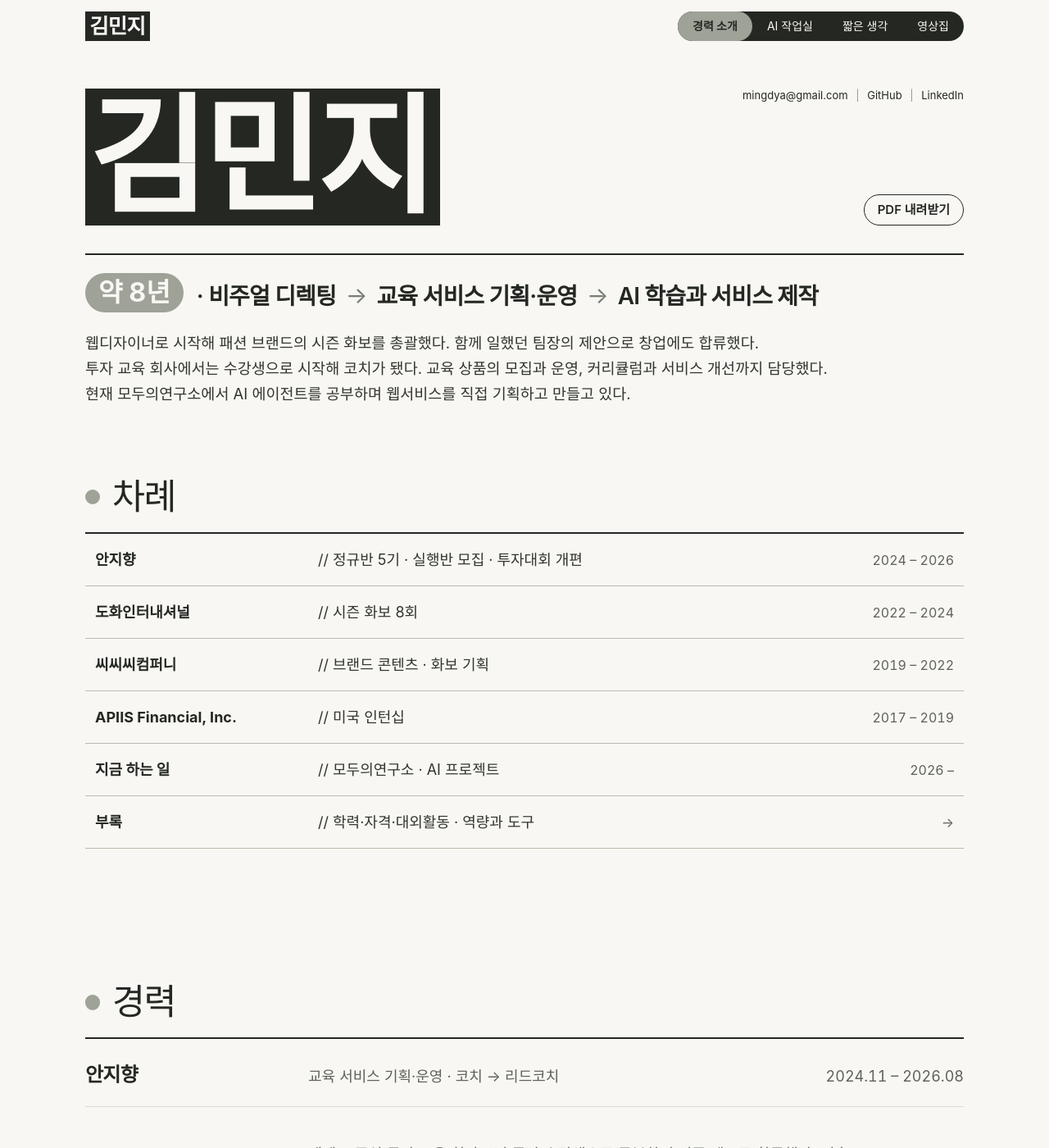
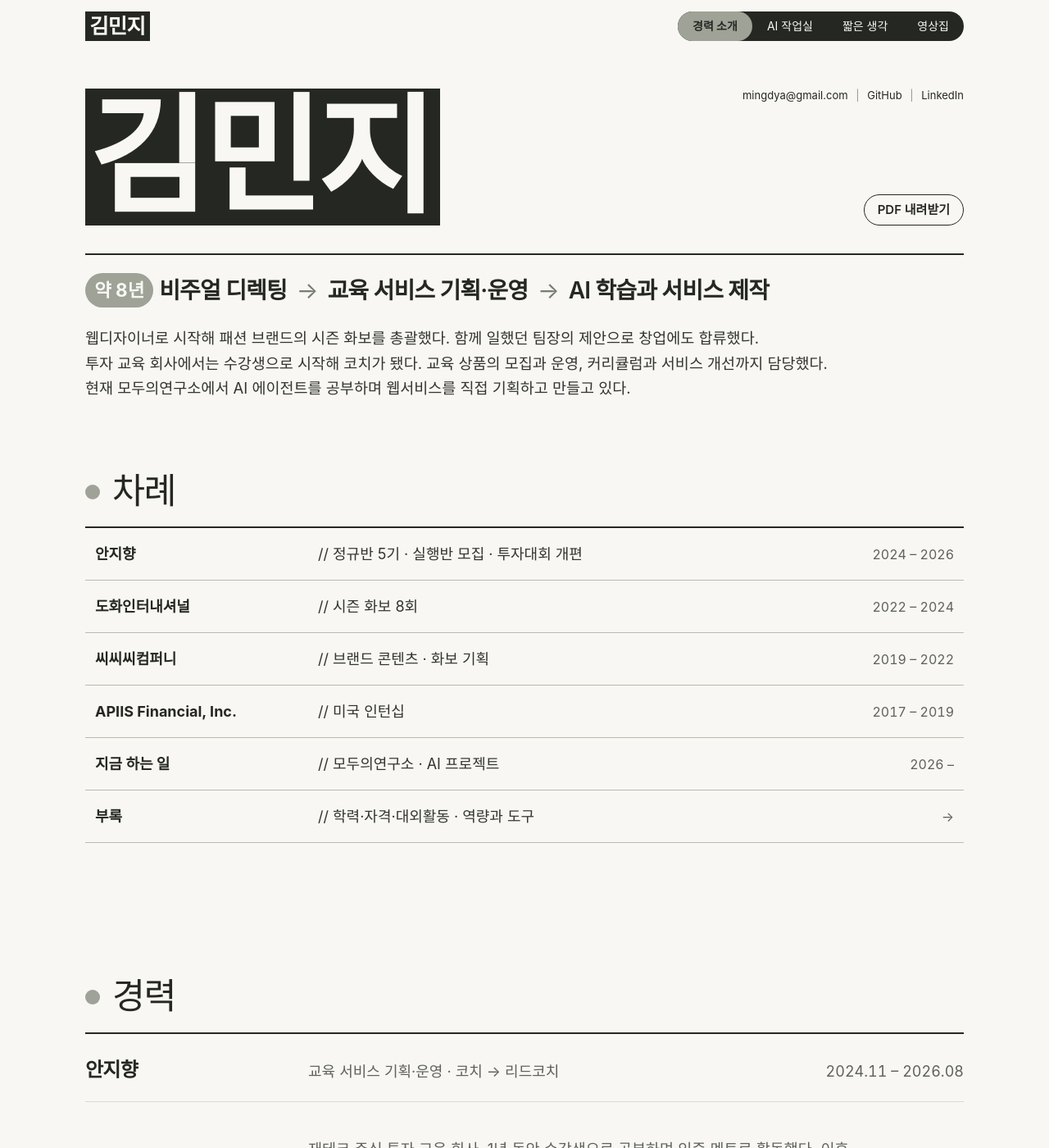
Before and after one commit to k-im-rose/k-im-rose.github.io, a Jekyll site: the page built from index.html, in a window 1280 px wide and 1400 px high. Shown: the whole window at 82% size. Built offline with Jekyll 4.4.1, drawn with Linux system fonts in a browser that asks for light colours; some web fonts are replaced.

Commit message:
경력 소개: 약 8년 알약 글자 축소, 가운데 점 제거, 알약 높이를 흐름 줄 높이에 맞춤
Co-Authored-By: Claude Haiku 5.5 <noreply@anthropic.com>

```diff
--- a/_includes/cv-body.html
+++ b/_includes/cv-body.html
@@ -12,7 +12,7 @@
     </div>
   </div>
 
-  <p class="flow"><span class="flow-tag">약 8년</span> · 비주얼 디렉팅 <span>→</span> 교육 서비스 기획·운영 <span>→</span> AI 학습과 서비스 제작</p>
+  <p class="flow"><span class="flow-tag">약 8년</span>비주얼 디렉팅 <span>→</span> 교육 서비스 기획·운영 <span>→</span> AI 학습과 서비스 제작</p>
 
   <p class="print-label">커리어 흐름</p>
 
--- a/assets/css/cv.css
+++ b/assets/css/cv.css
@@ -65,7 +65,7 @@ b { font-weight: 700; color: var(--ink); }
 .flow .flow-tag {
   display: inline-block; margin: 0 .3em 0 0; padding: 0 .5em; vertical-align: .08em;
   background: var(--sage-light); color: var(--paper); border-radius: 999px;
-  font-size: 1.15em; font-weight: 700; line-height: 1.5; letter-spacing: 0;
+  font-size: .8em; font-weight: 700; line-height: 1.875em; letter-spacing: 0;   /* 1.875em × .8 = 1.5 : 알약 높이는 오른쪽 흐름 글자 줄 높이와 같음 */
 }
 .hook { margin-top: 40px; }
 .hook-line { margin: 0 0 14px; font-size: clamp(28px, 3.1vw, 40px); font-weight: 700; line-height: 1.4; letter-spacing: -0.04em; color: var(--ink); }
```
